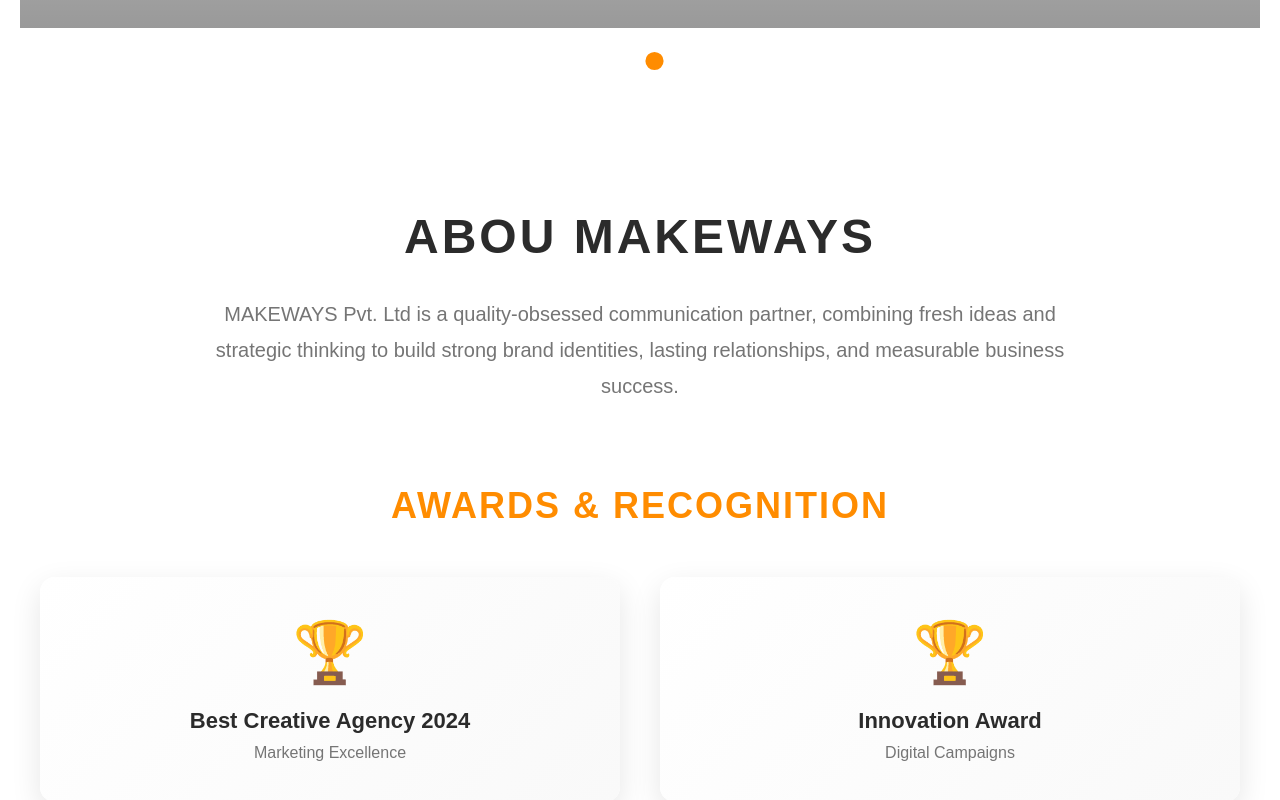
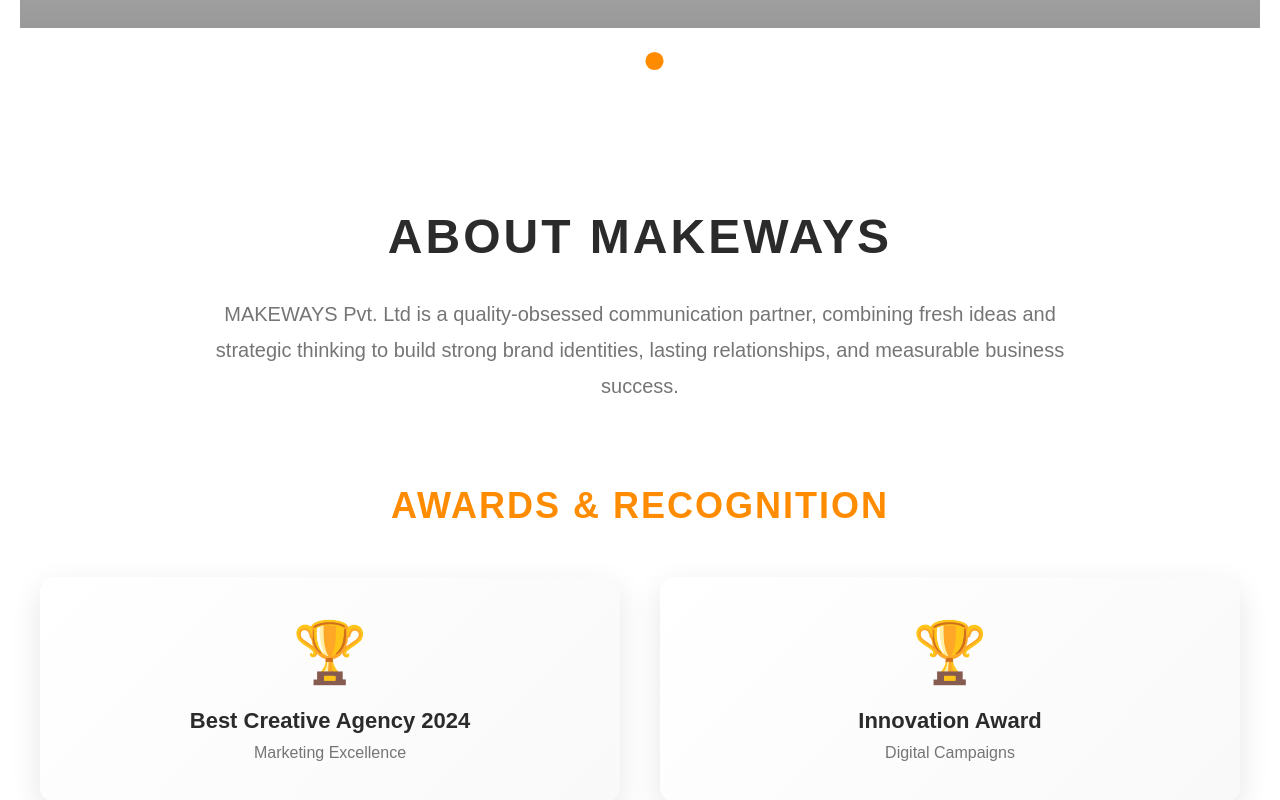
Before and after one commit to Rojesh111/Makeways-Website, a Next.js app in the folder makeways/: page / in a window 1280 px wide. Shown: the part 932-1732 px from the top of the page. Built offline with nearby package versions, Linux system fonts and the light colour scheme; a web font is replaced by a local one.

Commit message:
Change in aboutmakeways

```diff
--- a/makeways/components/AboutMakeways.tsx
+++ b/makeways/components/AboutMakeways.tsx
@@ -16,7 +16,7 @@ export default function AboutMakeways() {
       <section id="about" className="about-section">
         <div className="container">
           <div className="welcome-section">
-            <h2 className="section-title fade-in-up">ABOU MAKEWAYS</h2>
+            <h2 className="section-title fade-in-up">ABOUT MAKEWAYS</h2>
             <p className="welcome-text fade-in-up">
               MAKEWAYS Pvt. Ltd is a quality-obsessed communication partner,
               combining fresh ideas and strategic thinking to build strong brand identities,
```
